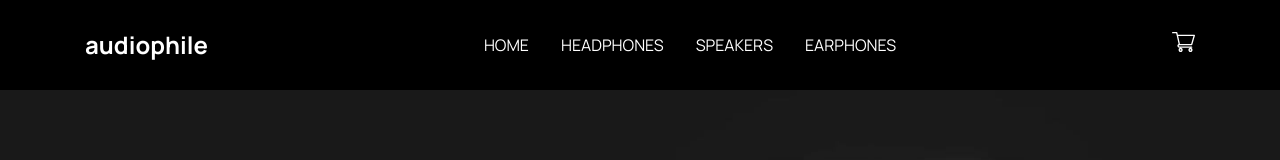
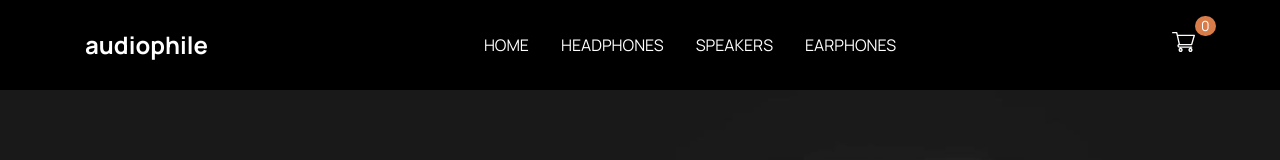
Before and after one commit to SebastienStordeur/Audiophile-Ecommerce, a Next.js app: page / in a window 1280 px wide. Shown: the top 160 px of the page. Built offline with nearby package versions, Linux system fonts and the light colour scheme.

Commit message:
add notif for cart

```diff
--- a/components/Navbar/Navbar.tsx
+++ b/components/Navbar/Navbar.tsx
@@ -3,10 +3,13 @@ import Link from "next/link";
 import React, { useState } from "react";
 import Cart from "../Cart/Cart";
 import MobileNavbar from "./MobileNavbar";
+import { useSelector } from "react-redux";
+import { RootState } from "../../store/store";
 
 const Navbar: React.FC = () => {
   const [isMenuVisible, setIsMenuVisible] = useState<boolean>(false);
   const [showCart, setShowCart] = useState<boolean>(false);
+  const cart = useSelector((state: RootState) => state.cart.items);
   const openMenuHandler = (): void => {
     setIsMenuVisible((prevValue) => !prevValue);
   };
@@ -48,6 +51,11 @@ const Navbar: React.FC = () => {
           width={23}
           height={20}
         />
+        {cart && (
+          <span className="absolute top-4 px-1.5 text-sm bg-brown rounded-full">
+            {cart.length}
+          </span>
+        )}
       </div>
       {showCart && <Cart onClick={showCartHandler} />}
     </nav>
--- a/store/cart/cart.ts
+++ b/store/cart/cart.ts
@@ -12,8 +12,19 @@ type SliceState = {
   totalPrice: number;
 };
 
+let cart: string | undefined | null;
+let parsedCart;
+
+if (typeof window !== "undefined") {
+  cart = localStorage.getItem("cart");
+}
+
+if (cart !== undefined && cart !== null) {
+  parsedCart = JSON.parse(cart);
+}
+
 const initialState: SliceState = {
-  items: [],
+  items: cart ? parsedCart : [],
   totalQuantity: 0,
   totalPrice: 0,
 };
@@ -56,6 +67,7 @@ const cartSlice = createSlice({
       localStorage.setItem("cart", JSON.stringify(state.items));
     },
     resetCart(state) {
+      localStorage.removeItem("cart");
       return (state = initialState);
     },
   },
```
